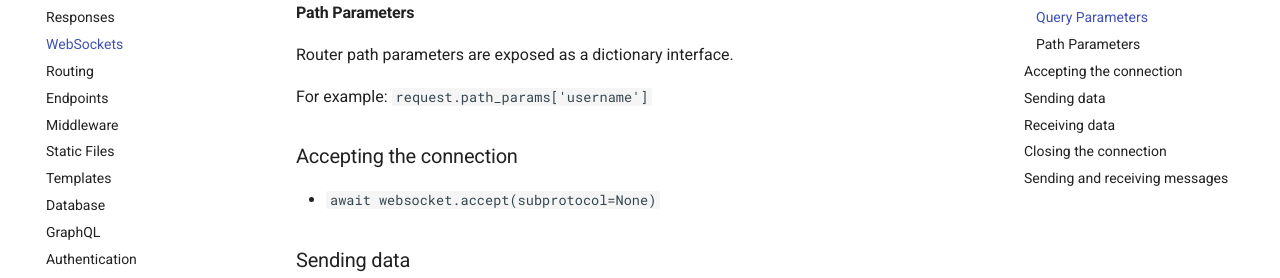
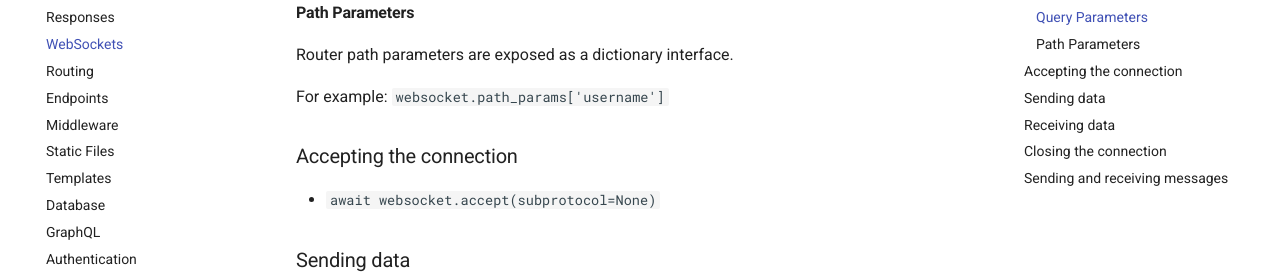
Before and after one commit to hidraco/starlette, an MkDocs documentation site: the page built from docs/websockets.md, in a window 1280 px wide and 900 px high, scrolled down 892 px. Shown: the part 172-450 px from the top of the window. Built offline with MkDocs 1.6.1 and Material for MkDocs 9.7.7, drawn with Linux system fonts in a browser that asks for light colours; comment, search, counter and statistics services are not loaded.

Commit message:
Fixed typos in documentation (#956)
Co-authored-by: le_woudar <kevin.tewouda@gandi.net>

```diff
--- a/docs/websockets.md
+++ b/docs/websockets.md
@@ -47,7 +47,7 @@ For example: `websocket.query_params['search']`
 
 Router path parameters are exposed as a dictionary interface.
 
-For example: `request.path_params['username']`
+For example: `websocket.path_params['username']`
 
 ### Accepting the connection
 
```
Also changed, not shown: docs/events.md (+1 -1 lines).
